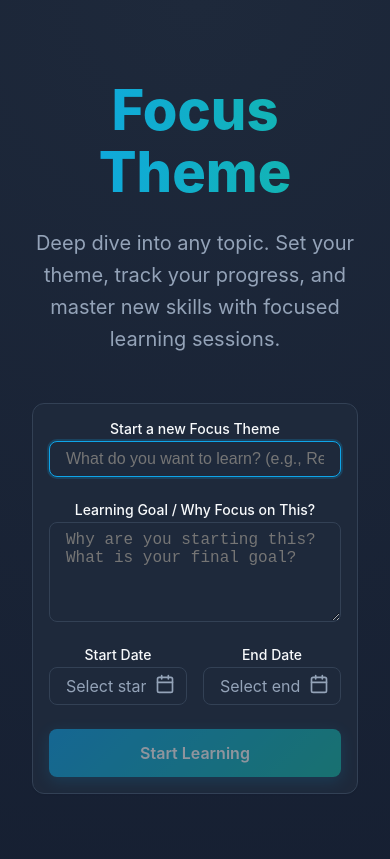
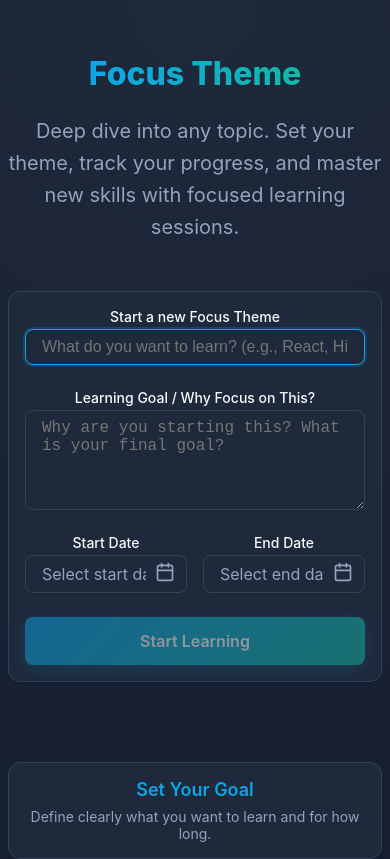
Before and after one commit to ashitaka1963/FocusTheme, a Next.js app: page /FocusTheme/ in a window 390 px wide. Shown: the top 859 px of the page. Built offline with nearby package versions, Linux system fonts and the light colour scheme; no server answers.

Commit message:
style: モバイル対応

```diff
--- a/app/dashboard/page.module.css
+++ b/app/dashboard/page.module.css
@@ -221,6 +221,8 @@
     display: flex;
     flex-direction: column;
     gap: var(--spacing-lg);
+    min-width: 0;
+    /* Important for grid item truncation */
 }
 
 .sidebar {
@@ -232,6 +234,17 @@
 .notesSection {
     width: 100%;
 }
+
+.page {
+    min-height: 100vh;
+    padding: var(--spacing-xl);
+    background: radial-gradient(circle at top, #1e293b 0%, #0f172a 100%);
+    width: 100%;
+    overflow-x: hidden;
+    box-sizing: border-box;
+}
+
+/* ... existing code ... */
 
 @media (max-width: 900px) {
     .content {
@@ -262,4 +275,17 @@
     .sidebar>* {
         min-width: 100%;
     }
+
+    .headerActions {
+        margin-top: 0;
+        justify-content: flex-start;
+    }
+
+    .dateRow {
+        flex-wrap: wrap;
+    }
+
+    .headerTop {
+        gap: var(--spacing-md);
+    }
 }
--- a/app/dashboard/page.tsx
+++ b/app/dashboard/page.tsx
@@ -164,7 +164,7 @@ function DashboardContent() {
                                 </div>
                             ) : (
                                 <div className={styles.dateRow}>
-                                    <div style={{ width: '140px' }}>
+                                    <div style={{ flex: 1, minWidth: '130px' }}>
                                         <DatePicker
                                             selected={editStartDate}
                                             onChange={(date) => setEditStartDate(date)}
@@ -172,7 +172,7 @@ function DashboardContent() {
                                         />
                                     </div>
                                     <span className={styles.dateSeparator}>-</span>
-                                    <div style={{ width: '140px' }}>
+                                    <div style={{ flex: 1, minWidth: '130px' }}>
                                         <DatePicker
                                             selected={editEndDate}
                                             onChange={(date) => setEditEndDate(date)}
--- a/app/page.module.css
+++ b/app/page.module.css
@@ -218,3 +218,17 @@
     transform: translateY(0);
   }
 }
+
+@media (max-width: 768px) {
+  .page {
+    padding: var(--spacing-sm);
+  }
+
+  .title {
+    font-size: 2.0rem;
+  }
+
+  .main {
+    width: 100%;
+  }
+}
--- a/components/ResourceList.module.css
+++ b/components/ResourceList.module.css
@@ -256,6 +256,8 @@
     white-space: nowrap;
     overflow: hidden;
     text-overflow: ellipsis;
+    min-width: 0;
+    flex: 1;
 }
 
 .link:hover {
@@ -268,6 +270,8 @@
     white-space: nowrap;
     overflow: hidden;
     text-overflow: ellipsis;
+    min-width: 0;
+    flex: 1;
 }
 
 .removeBtn {
--- a/components/StatsWidget.module.css
+++ b/components/StatsWidget.module.css
@@ -57,8 +57,8 @@
     }
 }
 
-@media (max-width: 480px) {
+/* @media (max-width: 480px) {
     .container {
         grid-template-columns: 1fr;
     }
-}
+} */
--- a/components/ThemeIdeaList.module.css
+++ b/components/ThemeIdeaList.module.css
@@ -39,7 +39,7 @@
 
 .grid {
     display: grid;
-    grid-template-columns: repeat(2, 1fr);
+    grid-template-columns: repeat(4, 1fr);
     gap: var(--spacing-md);
 }
 
@@ -47,71 +47,121 @@
     display: flex;
     flex-direction: column;
     justify-content: space-between;
-    min-height: 100px;
+    min-height: 120px;
     padding: var(--spacing-md) !important;
+    position: relative;
+    overflow: hidden;
+    background: linear-gradient(135deg, rgba(30, 41, 59, 0.7) 0%, rgba(15, 23, 42, 0.8) 100%);
+    border: 1px solid rgba(255, 255, 255, 0.08);
+    transition: all 0.3s cubic-bezier(0.4, 0, 0.2, 1);
+}
+
+.ideaCard::before {
+    content: '';
+    position: absolute;
+    top: 0;
+    left: 0;
+    width: 3px;
+    height: 100%;
+    background: var(--color-primary);
+    opacity: 0.6;
+    transition: opacity 0.3s;
+}
+
+.ideaCard:hover {
+    transform: translateY(-4px);
+    box-shadow: 0 12px 24px -8px rgba(0, 0, 0, 0.5);
+    border-color: rgba(255, 255, 255, 0.15);
+    background: linear-gradient(135deg, rgba(30, 41, 59, 0.9) 0%, rgba(15, 23, 42, 0.95) 100%);
+}
+
+.ideaCard:hover::before {
+    opacity: 1;
+    box-shadow: 0 0 10px var(--color-primary);
+}
+
+.cardDecoration {
+    position: absolute;
+    bottom: -15px;
+    left: -15px;
+    color: var(--color-primary);
+    opacity: 0.05;
+    transform: rotate(15deg);
+    pointer-events: none;
+    transition: all 0.5s ease;
+}
+
+.ideaCard:hover .cardDecoration {
+    opacity: 0.1;
+    transform: rotate(0deg) scale(1.1);
+    bottom: -10px;
+    left: -10px;
 }
 
 .content {
     color: var(--color-text-main);
     font-size: var(--text-base);
-    line-height: 1.5;
-    margin-bottom: var(--spacing-md);
+    line-height: 1.6;
+    margin-bottom: var(--spacing-lg);
     word-break: break-word;
+    font-weight: 500;
+    position: relative;
+    z-index: 1;
 }
 
 .footer {
     display: flex;
-    justify-content: space-between;
+    justify-content: flex-end;
     align-items: center;
-}
-
-.leftFooter {
-    display: flex;
-    align-items: center;
-    gap: var(--spacing-md);
+    gap: var(--spacing-sm);
+    position: relative;
+    z-index: 1;
 }
 
 .useIdeaBtn {
     display: flex;
     align-items: center;
     gap: var(--spacing-xs);
-    padding: var(--spacing-xs) var(--spacing-sm);
-    background: rgba(14, 165, 233, 0.1);
+    padding: 6px 12px;
+    background: rgba(14, 165, 233, 0.15);
     color: var(--color-primary);
-    border: 1px solid rgba(14, 165, 233, 0.2);
-    border-radius: var(--radius-full);
+    border: 1px solid rgba(14, 165, 233, 0.3);
+    border-radius: var(--radius-md);
     font-size: var(--text-xs);
     font-weight: 600;
     cursor: pointer;
     transition: all 0.2s;
+    text-transform: uppercase;
+    letter-spacing: 0.05em;
 }
 
 .useIdeaBtn:hover {
     background: var(--color-primary);
     color: white;
-}
-
-.date {
-    font-size: var(--text-xs);
-    color: var(--color-text-muted);
+    box-shadow: 0 0 15px rgba(14, 165, 233, 0.4);
+    transform: translateY(-1px);
 }
 
 .deleteBtn {
     background: transparent;
-    border: none;
+    border: 1px solid transparent;
     color: var(--color-text-muted);
     cursor: pointer;
-    padding: var(--spacing-xs);
+    padding: 6px;
     border-radius: var(--radius-md);
     transition: all 0.2s;
     display: flex;
     align-items: center;
     justify-content: center;
+    opacity: 0.6;
 }
 
 .deleteBtn:hover {
     background: rgba(239, 68, 68, 0.1);
+    border-color: rgba(239, 68, 68, 0.2);
     color: var(--color-error);
+    opacity: 1;
+    transform: translateY(-1px);
 }
 
 .emptyState {
@@ -168,7 +218,7 @@
 
 @media (max-width: 768px) {
     .grid {
-        grid-template-columns: 1fr;
+        grid-template-columns: repeat(2, 1fr);
     }
 
     .inputForm {
--- a/components/ThemeIdeaList.tsx
+++ b/components/ThemeIdeaList.tsx
@@ -87,21 +87,21 @@ export const ThemeIdeaList: React.FC<ThemeIdeaListProps> = ({ onSelectIdea }) =>
                 <div className={styles.grid}>
                     {ideas.map((idea) => (
                         <Card key={idea.id} hoverable className={styles.ideaCard}>
+                            <div className={styles.cardDecoration}>
+                                <Lightbulb size={80} strokeWidth={1} />
+                            </div>
                             <p className={styles.content}>{idea.content}</p>
                             <div className={styles.footer}>
-                                <div className={styles.leftFooter}>
-                                    <span className={styles.date}>{formatDate(idea.createdAt)}</span>
                                 {onSelectIdea && (
                                     <button
                                         onClick={() => onSelectIdea(idea.content)}
                                         className={styles.useIdeaBtn}
                                         title="Start a theme with this idea"
                                     >
-                                            <ArrowUpRight size={14} />
-                                            <span>Use</span>
+                                        <ArrowUpRight size={16} />
+                                        <span>Use This</span>
                                     </button>
                                 )}
-                                </div>
                                 <button
                                     onClick={() => deleteIdea(idea.id)}
                                     className={styles.deleteBtn}
--- a/components/ThemeList.module.css
+++ b/components/ThemeList.module.css
@@ -130,8 +130,12 @@
 
 @media (max-width: 768px) {
     .list {
-        grid-template-columns: repeat(2, 1fr);
+        grid-template-columns: repeat(2, minmax(0, 1fr));
         gap: 8px;
+    }
+
+    .card {
+        min-width: 0;
     }
 
     .cardContent {
```
Lines whose indentation alone changed are shown as unchanged.
